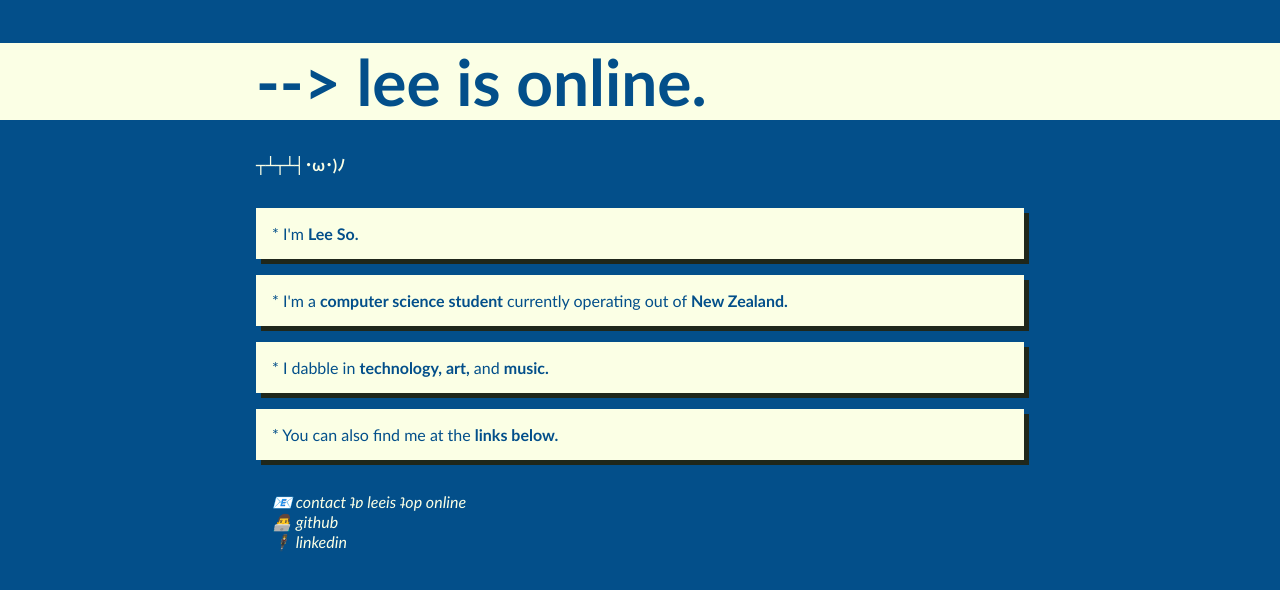
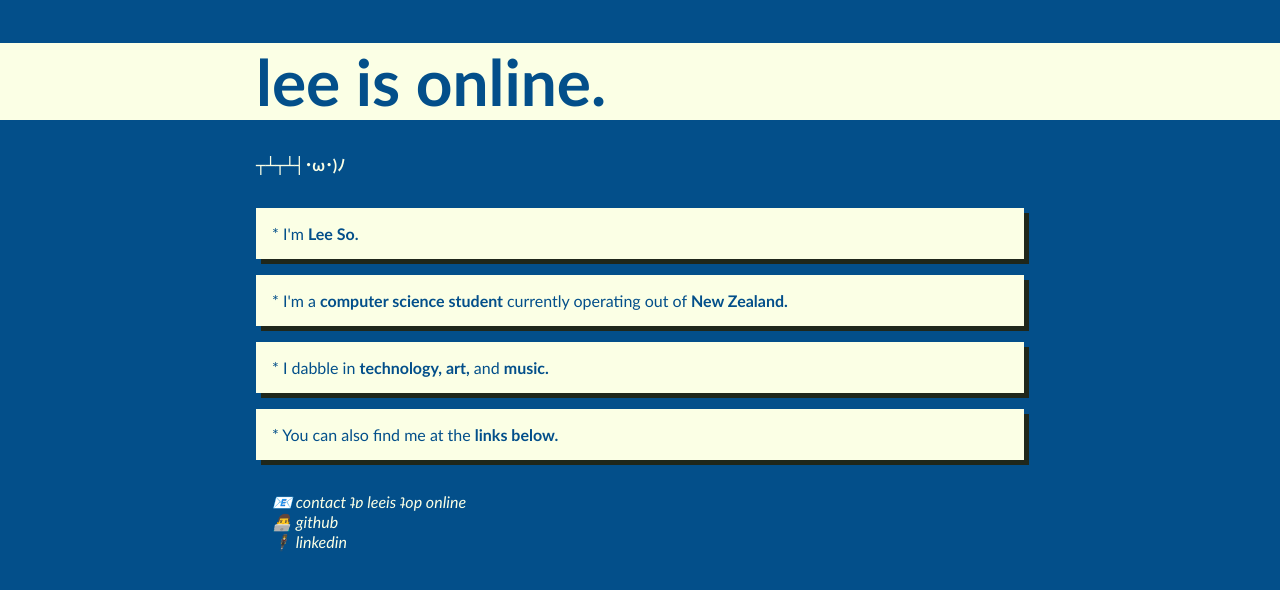
Before and after one commit to lansot/leeisonline, a plain HTML site: page index.html in a window 1280 px wide. Drawn offline with Linux system fonts and the light colour scheme.

Commit message:
Update index.html

```diff
--- a/index.html
+++ b/index.html
@@ -11,7 +11,7 @@
 
 <body>
     <header>
-        <h1>--> lee is online.</h1>
+        <h1>lee is online.</h1>
         <h2>┬┴┬┴┤･ω･)ﾉ</h2>
     </header>
 
```
